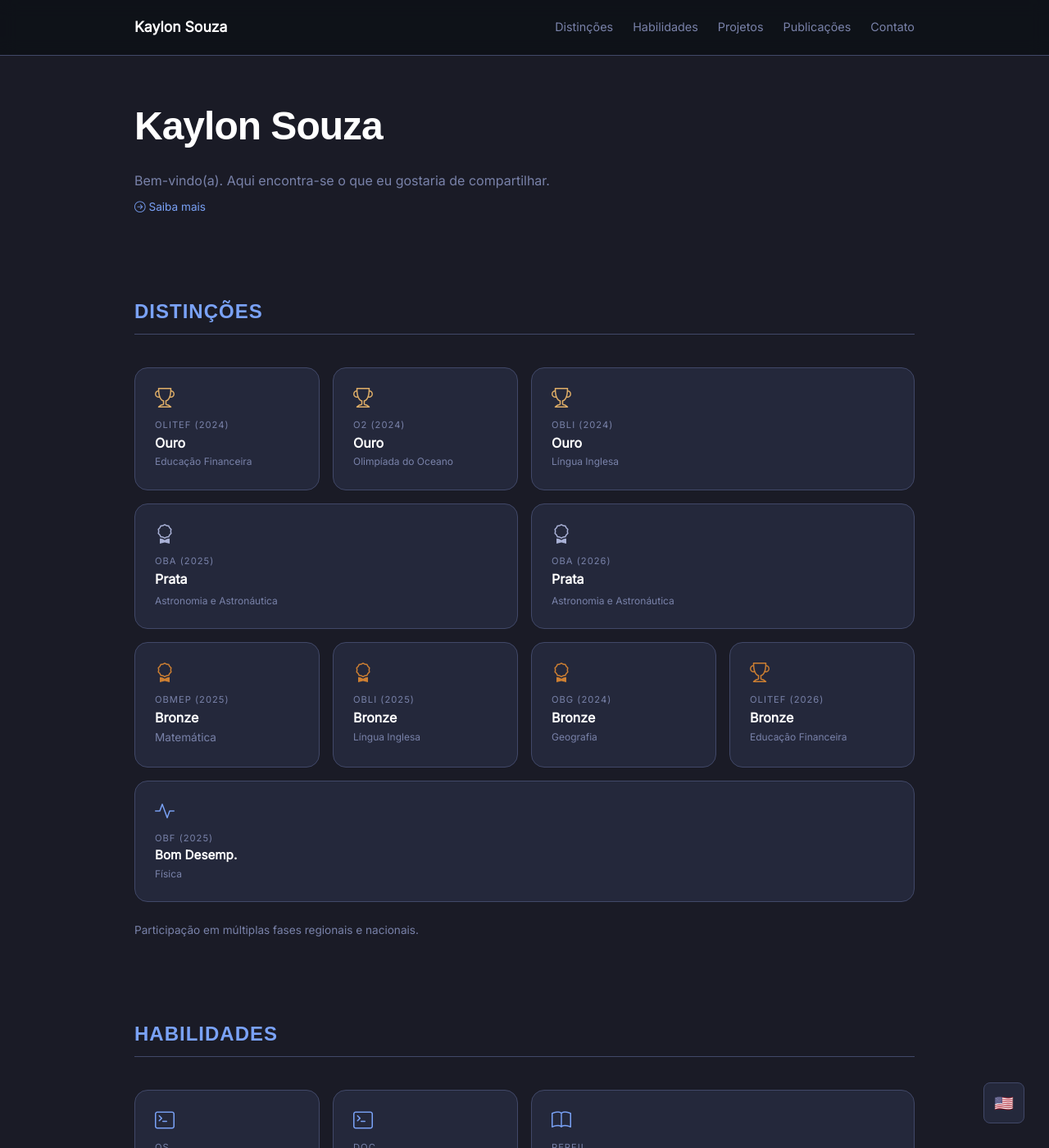
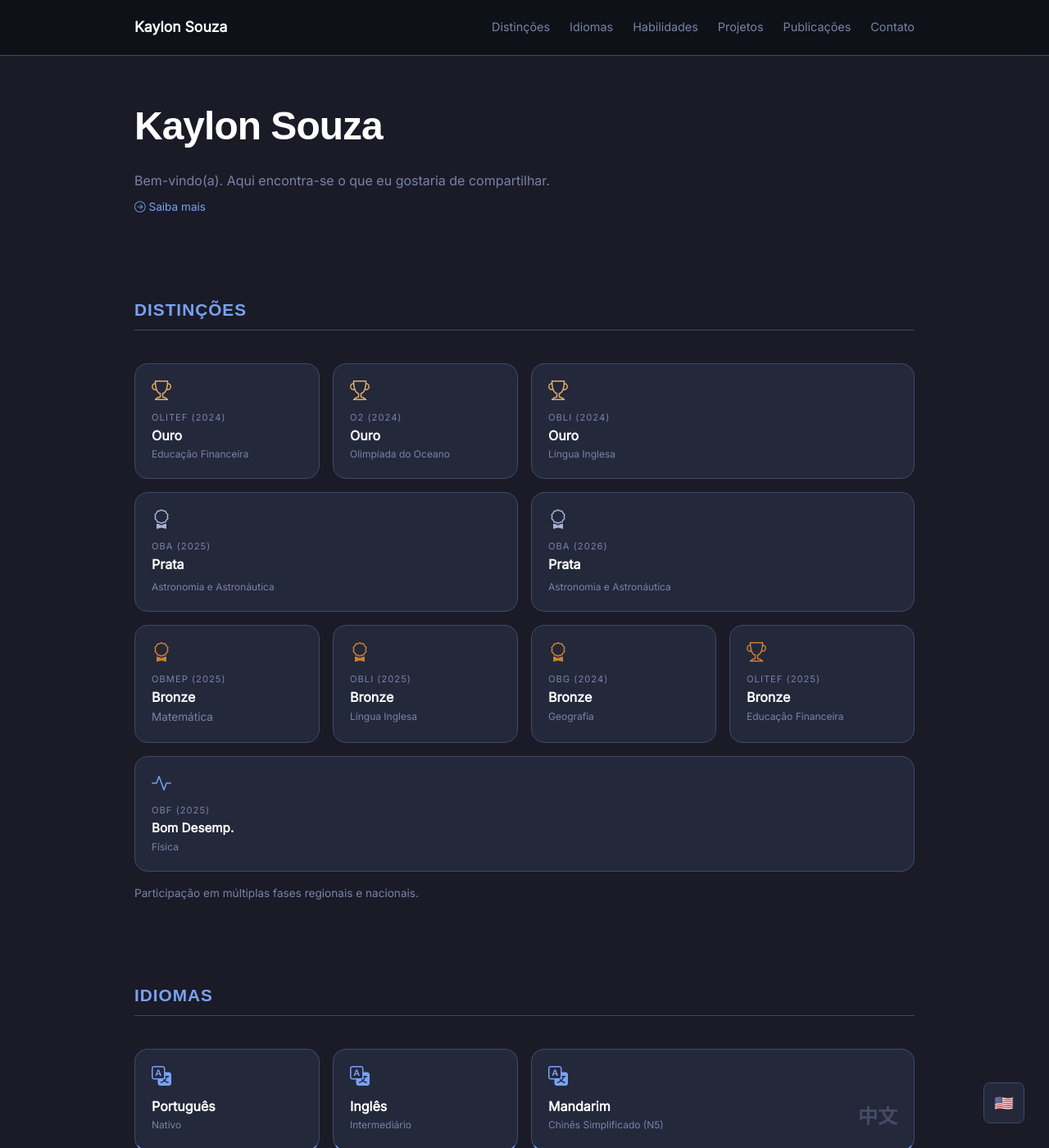
Before and after one commit to kaaylooon/kaaylooon.github.io, a Jekyll site: the page built from index.html, in a window 1280 px wide and 1400 px high. Shown: the whole window at 82% size. Built offline with Jekyll 4.4.1, drawn with Linux system fonts in a browser that asks for light colours; some of the changed text lies outside the part shown.

Commit message:
redesign

```diff
--- a/index.html
+++ b/index.html
@@ -13,10 +13,15 @@
       })(window,document,'script','dataLayer','GTM-N8XJL7JC');
     </script>
     <!-- End Google Tag Manager -->
+
     <meta charset="UTF-8">
     <meta name="viewport" content="width=device-width, initial-scale=1.0">
+
     <title>Kaylon Souza</title>
     <meta name="description" content="Personal page | Kaylon Souza">
+    <meta property="og:title" content="Kaylon Souza">
+    <meta property="og:description" content="Personal Page |  Kaylon Souza">
+     <meta property="og:type" content="website">
     <link rel="preload" href="https://cdn.jsdelivr.net/npm/bootstrap-icons@1.13.1/font/bootstrap-icons.min.css" as="style" onload="this.onload=null;this.rel='stylesheet'">
     <noscript>
       <link rel="stylesheet" href="https://cdn.jsdelivr.net/npm/bootstrap-icons@1.13.1/font/bootstrap-icons.min.css">
@@ -62,7 +67,7 @@
       color: #ffffff;
       }
       h2 {
-      font-size: 1.5rem;
+      font-size: 1.3rem;
       margin-bottom: 2.5rem;
       padding-bottom: 0.5rem;
       border-bottom: 1px solid var(--border-color);
@@ -301,13 +306,13 @@
   display: grid;
   grid-template-columns: repeat(4, 1fr);
   gap: 1rem;
-  margin: 1.5rem 0;
+  margin: 1.0rem 0;
 }
 
 .bento-card {
   background-color: var(--bg-card);
   border: 1px solid var(--border-color);
-  padding: 1.5rem;
+  padding: 1.25rem;
   border-radius: 16px;
   display: flex;
   flex-direction: column;
@@ -363,7 +368,7 @@
     grid-row: span 2;
   }
   .bento-md-w { grid-column: span 2; }
-  .bento-md-h { grid-row: span 1; }
+  .bento-md-h { grid-row: span 2; }
 }
 
 /* Mobile: 2 colunas com cards compactos */
@@ -433,6 +438,8 @@
         <ul class="nav-links">
           <li><a href="#conquistas" data-en="Distinctions"
               data-pt="Distinções">Distinctions</a></li>
+          <li><a href="#idiomas" data-en="Languages"
+              data-pt="Idiomas">Idiomas</a></li>
           <li><a href="#habilidades" data-en="Skills" data-pt="Habilidades">Skills</a></li>
           <li><a href="#projetos" data-en="Projects" data-pt="Projetos">Projects</a></li>
           <li><a href="#posts" data-en="Posts" data-pt="Publicações">Posts</a></li>
@@ -547,7 +554,7 @@
           <div class="bento-card bento-sm">
             <i class="bi bi-trophy" style="color: #cd7f32;"></i>
             <div>
-              <div class="card-label">OLITEF (2026)</div>
+              <div class="card-label">OLITEF (2025)</div>
               <div class="card-value" data-en="Bronze" data-pt="Bronze">Bronze</div>
               <p style="font-size: 0.75rem; color: var(--text-dim);" data-en="Financial Education" data-pt="Educação Financeira">Educação Financeira</p>
             </div>
@@ -569,7 +576,43 @@
           Participação em múltiplas fases regionais e nacionais.
         </p>
       </section>
-      <!-- SEÇÃO HABILIDADES (BENTO LAYOUT) -->
+
+
+      <section id="idiomas">
+        <h2 data-en="Languages" data-pt="Idiomas">Idiomas</h2>
+        <div class="bento-grid">
+
+          <div class="bento-card bento-sm" style="border-bottom: 2px solid var(--accent-blue);">
+            <i class="bi bi-translate"></i>
+            <div>
+              <div class="card-value" data-en="Portuguese" data-pt="Português">Português</div>
+              <p style="font-size: 0.75rem; color: var(--text-dim);" data-en="Native speaker" data-pt="Nativo">Nativo</p>
+            </div>
+          </div>
+
+          <div class="bento-card bento-sm" style="border-bottom: 2px solid var(--accent-blue);">
+            <i class="bi bi-translate"></i>
+            <div>
+              <div class="card-value" data-en="English" data-pt="Inglês">Inglês</div>
+              <p style="font-size: 0.75rem; color: var(--text-dim);" data-en="Intermediate" data-pt="Intermediário">Intermediário</p>
+            </div>
+          </div>
+
+          <div class="bento-card bento-md-w" style="border-bottom: 2px solid
+                      var(--accent-blue);">
+            <i class="bi bi-translate"></i>
+            <div style="display: flex; justify-content: space-between; align-items: flex-end; width: 100%; height: 100%;">
+              <div>
+                <div class="card-value" data-en="Mandarin" data-pt="Mandarim">Mandarim</div>
+                <p style="font-size: 0.75rem; color: var(--text-dim);" data-en="Simplified Chinese (N5)" data-pt="Chinês Simplificado (N5)">Chinês Simplificado (N5)</p>
+              </div>
+              <span style="font-size: 1.5rem; color: var(--text-dim); font-weight: bold; opacity: 0.4;">中文</span>
+            </div>
+          </div>
+
+        </div>
+      </section>
+
       <section id="habilidades">
   <h2 data-en="Skills" data-pt="Habilidades">Habilidades</h2>
   <div class="bento-grid">
@@ -578,18 +621,16 @@
     <div class="bento-card bento-sm">
       <i class="bi bi-terminal"></i>
       <div>
-
-              <div class="card-label">OS</div>
-              <div class="card-value">Linux</div>
+        <div class="card-label" data-en="OS" data-pt="SO">OS</div>
+        <div class="card-value" data-en="Linux" data-pt="Linux">Linux</div>
       </div>
     </div>
 
     <div class="bento-card bento-sm">
-
       <i class="bi bi-terminal"></i>
       <div>
-              <div class="card-label">Doc</div>
-              <div class="card-value">LaTeX</div>
+        <div class="card-label" data-en="Doc" data-pt="Doc">Doc</div>
+        <div class="card-value" data-en="LaTeX" data-pt="LaTeX">LaTeX</div>
       </div>
     </div>
 
@@ -604,64 +645,32 @@
     <div class="bento-card bento-sm">
       <i class="bi bi-code-slash"></i>
       <div>
-    <div class="card-label">Primary</div>
-    <div class="card-value">C++ · Python</div>
+        <div class="card-label" data-en="Primary" data-pt="Principal">Primary</div>
+        <div class="card-value" data-en="C++ · Python" data-pt="C++ · Python">C++ · Python</div>
       </div>
     </div>
 
     <div class="bento-card bento-sm">
       <i class="bi bi-code-slash"></i>
       <div>
-    <div class="card-label">Mobile</div>
-    <div class="card-value">React Native</div>
+        <div class="card-label" data-en="Mobile" data-pt="Mobile">Mobile</div>
+        <div class="card-value" data-en="React Native" data-pt="React Native">React Native</div>
       </div>
     </div>
 
     <div class="bento-card bento-sm">
       <i class="bi bi-code-slash"></i>
       <div>
-    <div class="card-label">Web</div>
-    <div class="card-value">Flask · Django</div>
+        <div class="card-label" data-en="Web" data-pt="Web">Web</div>
+        <div class="card-value" data-en="Flask · Django" data-pt="Flask · Django">Flask · Django</div>
       </div>
     </div>
 
     <div class="bento-card bento-sm">
       <i class="bi bi-code-slash"></i>
       <div>
-    <div class="card-label">Graphics</div>
-    <div class="card-value">Raylib</div>
-  </div>
-</div>
-
-          <!-- Bloco Temático de Idiomas (Separados, mas com mesma identidade) -->
-          <div class="bento-card bento-sm" style="border-bottom: 2px solid var(--accent-blue);">
-            <i class="bi bi-translate"></i>
-            <div>
-              <div class="card-label" data-en="Language" data-pt="Idioma">Idioma</div>
-              <div class="card-value" data-en="Portuguese" data-pt="Português">Português</div>
-              <p style="font-size: 0.75rem; color: var(--text-dim);" data-en="Native speaker" data-pt="Nativo">Nativo</p>
-            </div>
-          </div>
-
-          <div class="bento-card bento-sm" style="border-bottom: 2px solid var(--accent-blue);">
-            <i class="bi bi-translate"></i>
-            <div>
-              <div class="card-label" data-en="Language" data-pt="Idioma">Idioma</div>
-              <div class="card-value" data-en="English" data-pt="Inglês">Inglês</div>
-              <p style="font-size: 0.75rem; color: var(--text-dim);" data-en="Intermediate" data-pt="Intermediário">Intermediário</p>
-            </div>
-          </div>
-
-          <div class="bento-card bento-md-w" style="border-bottom: 2px solid
-                      var(--accent-blue);">
-            <i class="bi bi-translate"></i>
-            <div style="display: flex; justify-content: space-between; align-items: flex-end; width: 100%; height: 100%;">
-              <div>
-                <div class="card-label" data-en="Language" data-pt="Idioma">Idioma</div>
-                <div class="card-value" data-en="Mandarin" data-pt="Mandarim">Mandarim</div>
-                <p style="font-size: 0.75rem; color: var(--text-dim);" data-en="Simplified Chinese (N5)" data-pt="Chinês Simplificado (N5)">Chinês Simplificado (N5)</p>
-              </div>
-              <span style="font-size: 1.5rem; color: var(--text-dim); font-weight: bold; opacity: 0.4;">中文</span>
+        <div class="card-label" data-en="Graphics" data-pt="Gráficos">Graphics</div>
+        <div class="card-value" data-en="Raylib" data-pt="Raylib">Raylib</div>
       </div>
     </div>
 
```
Lines whose indentation alone changed are shown as unchanged.
